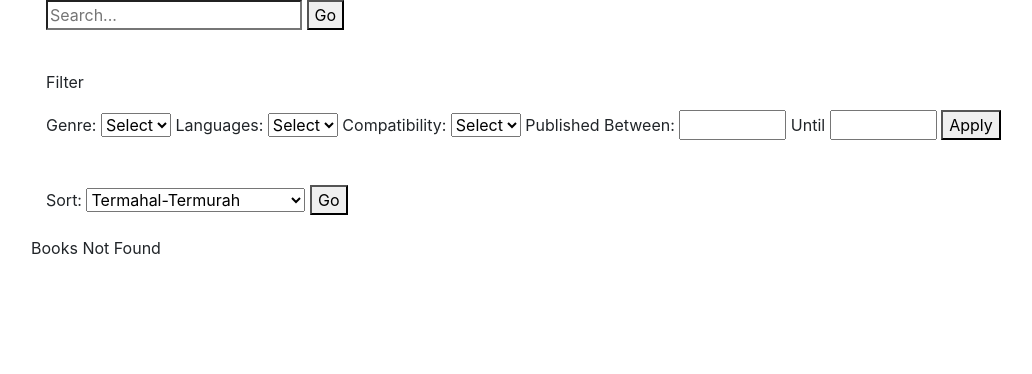
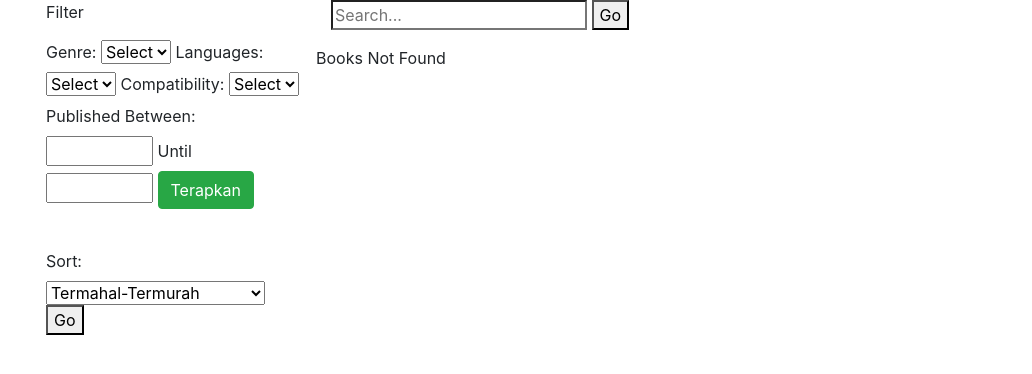
Before and after one commit to TI19nazhiifyahya/web-scrape, a Flask app: page /home/ in a window 1280 px wide. Shown: the part 56-430 px from the top of the page, without its empty margins (39-1071 px from the left). Run offline with Flask 2, Linux system fonts and the light colour scheme; data that the repository does not hold is empty; some libraries are stand-ins or nearby versions.

Commit message:
sidebar filter in home

```diff
--- a/toko-buku/templates/base.html
+++ b/toko-buku/templates/base.html
@@ -28,7 +28,16 @@
         </div>
     </nav>
     <div class="container">
-        {% block content %} {% endblock %}
+      <div class="row">
+        <div class="col-lg-3">
+          {% block sidebar %} {% endblock %}
+        </div>
+        <div class="col-lg-9">
+          {% block content %} {% endblock %}
+        </div>
+
+      </div>
+
     </div>
 
     <!-- Optional JavaScript -->
--- a/toko-buku/templates/home.html
+++ b/toko-buku/templates/home.html
@@ -2,12 +2,7 @@
 
 <h1>{% block title %}Book Catalogue{% endblock %}</h1>
 
-{% block content %}
-<form action="{{ url_for('search') }}" method="POST">
-    <input type="search" name="search-phrs" placeholder="Search...">
-    <button type="submit">Go</button>
-</form>
-<br>
+{% block sidebar %}
 <p>Filter</p>
 <form action="{{ url_for('filter') }}" method="POST">
     <label for="genre-f">Genre: </label>
@@ -36,7 +31,7 @@
     <label for="pub-year-end-f"> Until </label>
     <input type="number" min="1900" max="2099" step="1" name="pub-year-end" id="pub-year-end-f" />
 
-    <button type="submit">Apply</button>
+    <button type="submit" class="btn btn-success">Terapkan</button>
 </form>
 <br>
 <form action="{{ url_for('sort') }}" method="POST">
@@ -51,6 +46,17 @@
     </select>
     <button>Go</button>
 </form>
+
+{% endblock %}
+
+{% block content %}
+<form action="{{ url_for('search') }}" method="POST">
+    <div style="margin:0px auto;">
+        <input type="search" name="search-phrs" placeholder="Search...">
+        <button type="submit">Go</button>
+    </div>
+</form>
+
 
 <div class="row">
     {% if datas|length == 0 %}
```
